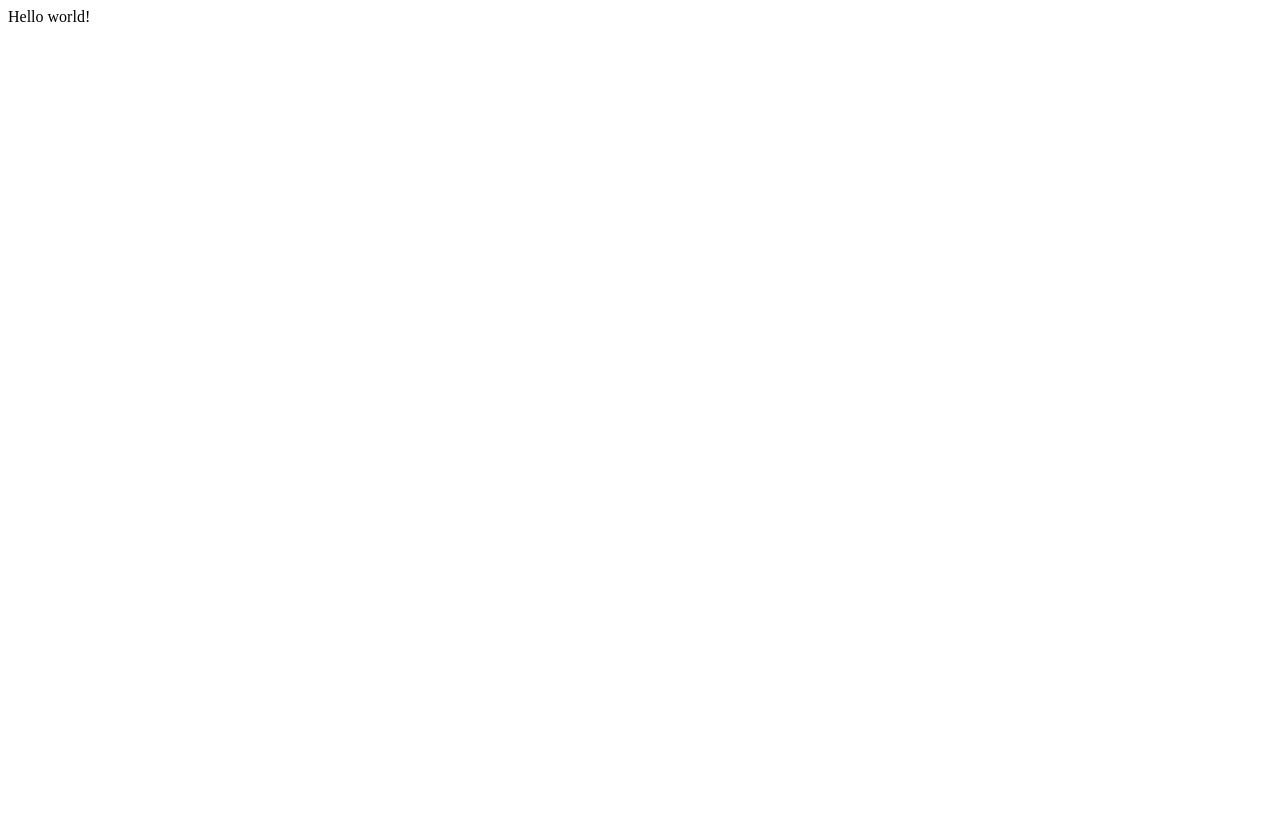
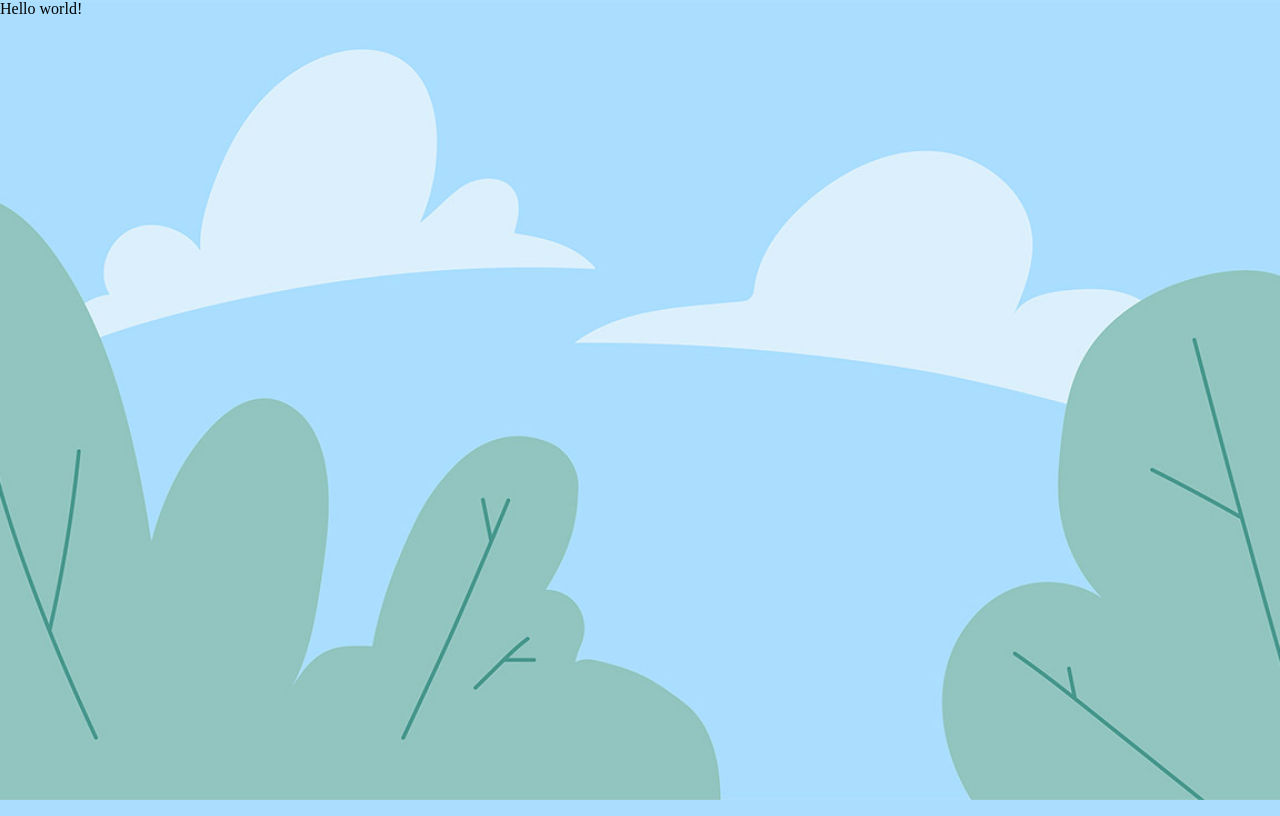
Before and after one commit to Bibalox/peepoodo-box, a Vue app: page / in a window 1280 px wide. Built offline with nearby package versions, Linux system fonts and the light colour scheme.

Commit message:
✨ Add the background image

```diff
--- a/src/App.vue
+++ b/src/App.vue
@@ -9,8 +9,11 @@
 
 <style lang="scss">
 body {
+  background: center / cover no-repeat url('/background.jpg'), #ABDDFF;
   display: flex;
+  margin: 0;
   min-height: 100vh;
+  padding: 0;
   width: 100%;
 }
 </style>
```
Also changed, not shown: public/background.jpg (added).
